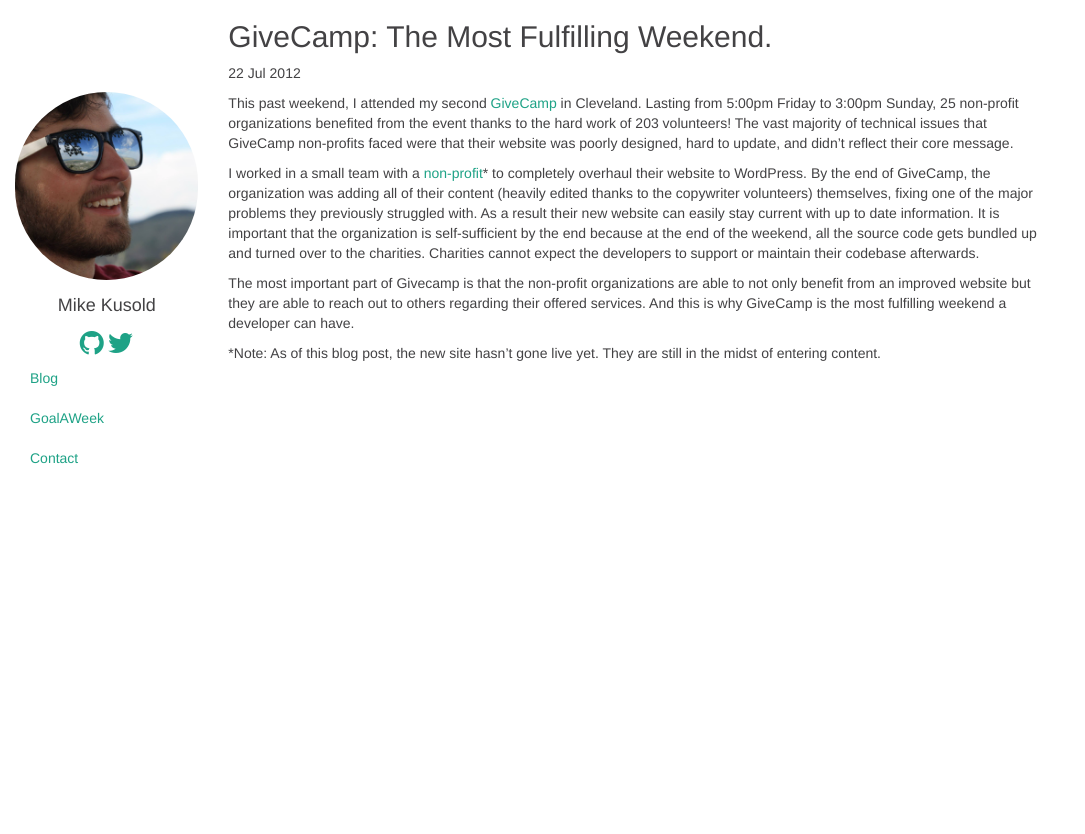
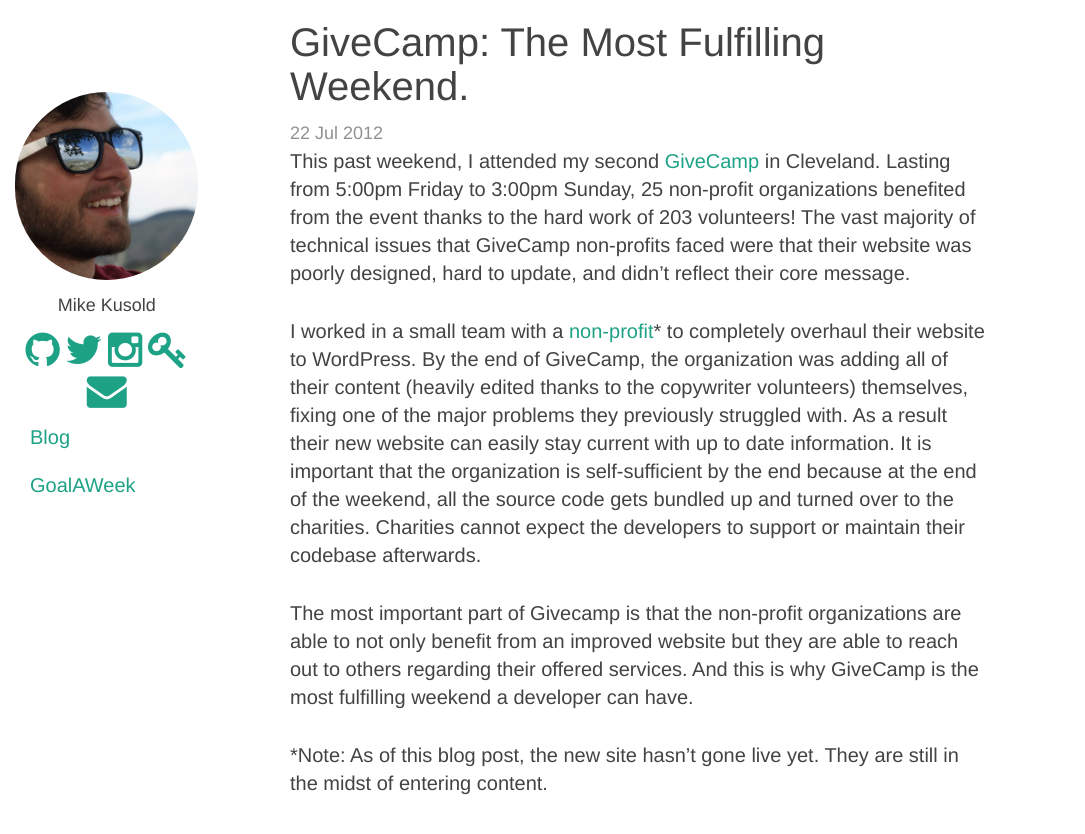
Before and after one commit to Kusold/kusold.github.com, a Jekyll site: the page built from _posts/2012-07-22-givecamp-the-most-fulfilling-weekend.md, in a window 1280 px wide. Shown: the top 834 px of the page, without its empty margins (0-1085 px from the left). Built offline with Jekyll 4.4.1, drawn with Linux system fonts in a browser that asks for light colours; Markdown is read by kramdown in place of the engine named in the settings.

Commit message:
Changed how posts are rendered. Changed the listing. Changed the links in the navbar

```diff
--- a/_includes/listing.html
+++ b/_includes/listing.html
@@ -1,9 +1,9 @@
 <li>
   <article class="article">
     <header class="article-header">
-      <h1 class="article-title">
+      <h2 class="article-title">
 	<a class="article-link" href="{{ post.url }}">{{ post.title }}</a>
-      </h1>
+      </h2>
       <time class="article-date">{{ post.date | date_to_string }}</time>
     </header>
   </article>
--- a/_layouts/default.html
+++ b/_layouts/default.html
@@ -27,15 +27,17 @@
 	<img class="img-responsive avatar" src="{{site.baseurl}}assets/img/avatar.png">
         <a class="navbar-brand" href="{{site.baseurl}}">{{ site.name }}</a>
         <div id="contact">
-	  <a href="http://github.com/{{site.author.github}}/"><i class="fa fa-2x fa-github"></i></a>
-	  <a href="http://twitter.com/{{site.author.twitter}}/"><i class="fa fa-2x fa-twitter"></i></a>
+	  <a href="https://github.com/{{site.author.github}}/"><i class="fa fa-2x fa-github"></i></a>
+	  <a href="https://twitter.com/{{site.author.twitter}}/"><i class="fa fa-2x fa-twitter"></i></a>
+	  <a href="https://instagram.com/mikekusold"><i class="fa fa-2x fa-instagram"></i></a>
+	  <a href="https://keybase.io/mike"><i class="fa fa-2x fa-key"></i></a>
+	  <a href="mailto:hello@mikekusold.com"><i class="fa fa-2x fa-envelope"></i></a>
         </div>
 
         <div>
           <ul class="nav nav-sidebar text-left">
             <li><a href="{{site.baseurl}}blog">Blog</a></li>
             <li><a href="{{site.baseurl}}goalaweek">GoalAWeek</a></li>
-            <li><a href="{{site.baseurl}}#">Contact</a></li>
           </ul>
         </div>
       </div>
--- a/_layouts/post.html
+++ b/_layouts/post.html
@@ -1,9 +1,13 @@
 ---
 layout: default
 ---
-<h2>{{ page.title }}</h2>
-<p class="meta">{{ page.date | date_to_string }}</p>
+<article class="article">
+  <header class="article-header">
+    <h1 class="article-title">{{ page.title }}</h1>
+    <time class="article-date">{{ page.date | date_to_string }}</time>
+  </header>
 
-<div class="post">
-{{ content }}
-</div>
+  <div class="article-body">
+    {{ content }}
+  </div>
+</article>
--- a/assets/css/mike.css
+++ b/assets/css/mike.css
@@ -32,3 +32,30 @@
 .vmiddle {
   margin-top: 50%
 }
+
+body {
+  font-size: 2em;
+}
+
+.article {
+  max-width: 35em;
+  margin-left: auto;
+  margin-right: auto;
+}
+.article-date {
+  font-size: 0.9em;
+  color: #919191
+}
+
+h1 {
+  font-size: 2em;
+}
+
+p {
+  margin-bottom: 1.5em;
+  line-height: 1.4em;
+}
+
+ul.posts {
+  list-style-type: none;
+}
```
